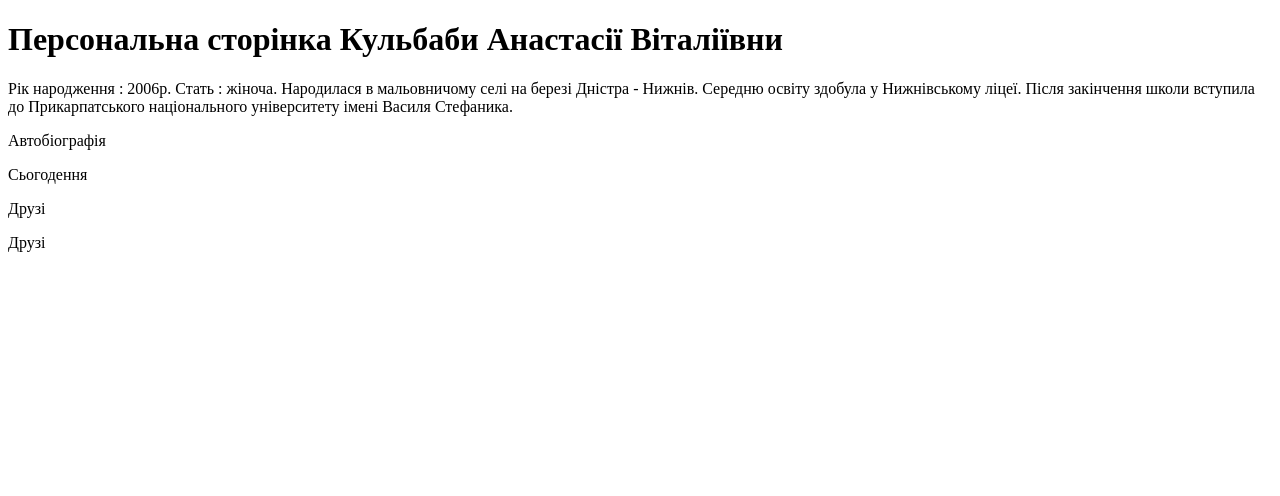
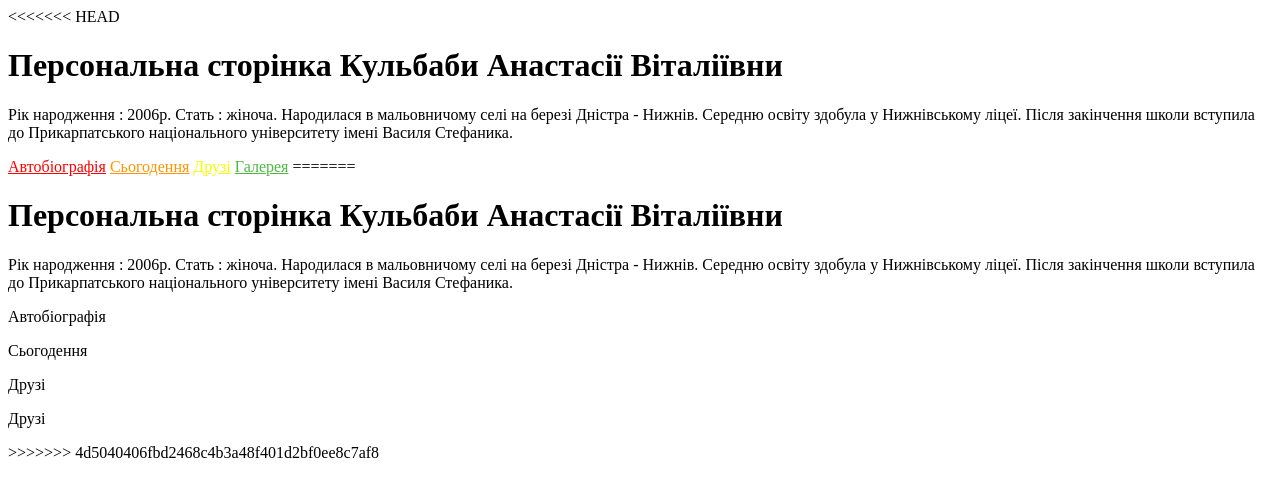
Before and after one commit to Kulbaba-An/repository, a plain HTML site: page folder/index.html in a window 1280 px wide. Drawn offline with Linux system fonts and the light colour scheme.

Commit message:
exp index.html

```diff
--- a/folder/index.html
+++ b/folder/index.html
@@ -2,8 +2,48 @@
 <html lang="uk">
   <head>
     <title>Персональна сторінка Кульбаби Анастасії Віталіївни</title>
+    <style>
+      #biograhhy {
+        color: rgb(255, 0, 0);
+      }
+      #biograhhy:hover {
+        color: rgb(255, 149, 0);
+      }
+      #biography:visited {
+        color: rgb(104, 0, 0);
+      }
+
+      #nowadays {
+        color: rgb(255, 149, 0);
+      }
+      #biography:visited {
+        color:  rgb(101, 59, 0);
+      }
+      #friends {
+        color: rgb(242, 255, 0);
+      }
+      #biography:visited {
+        color:  rgb(132, 139, 0);
+      }
+      #gallery {
+        color: rgb(77, 185, 67);
+      }
+      #biography:visited {
+        color:  rgb(7, 86, 0);
+      }
+
+    </style>
   </head>
   <body>
+<<<<<<< HEAD
+    <h1>Персональна сторінка Кульбаби Анастасії Віталіївни</h1>
+    <p>Рік народження : 2006p. Стать : жіноча. Народилася в мальовничому селі на березі Дністра - Нижнів. Середню освіту здобула
+      у Нижнівському ліцеї. Після закінчення школи вступила до Прикарпатського національного університету імені Василя Стефаника.</p>
+    <a id="biograhhy" href="biography.html">Автобіографія</a>
+    <a id="nowadays" href="nowadays.html">Сьогодення</a>
+    <a id="friends" href="friends.html">Друзі</a>
+    <a id="gallery" href="gallery.html">Галерея</a>
+=======
     <h1>Персональна сторінка Кульбаби Анастасії Віталіївни</h1>
     <p>Рік народження : 2006p. Стать : жіноча. Народилася в мальовничому селі на березі Дністра - Нижнів. Середню освіту здобула
       у Нижнівському ліцеї. Після закінчення школи вступила до Прикарпатського національного університету імені Василя Стефаника.</p>
@@ -11,6 +51,7 @@
     <p>Сьогодення</p>
     <p>Друзі</p>
     <p>Друзі</p>
+>>>>>>> 4d5040406fbd2468c4b3a48f401d2bf0ee8c7af8
 
   </body>
 
```
